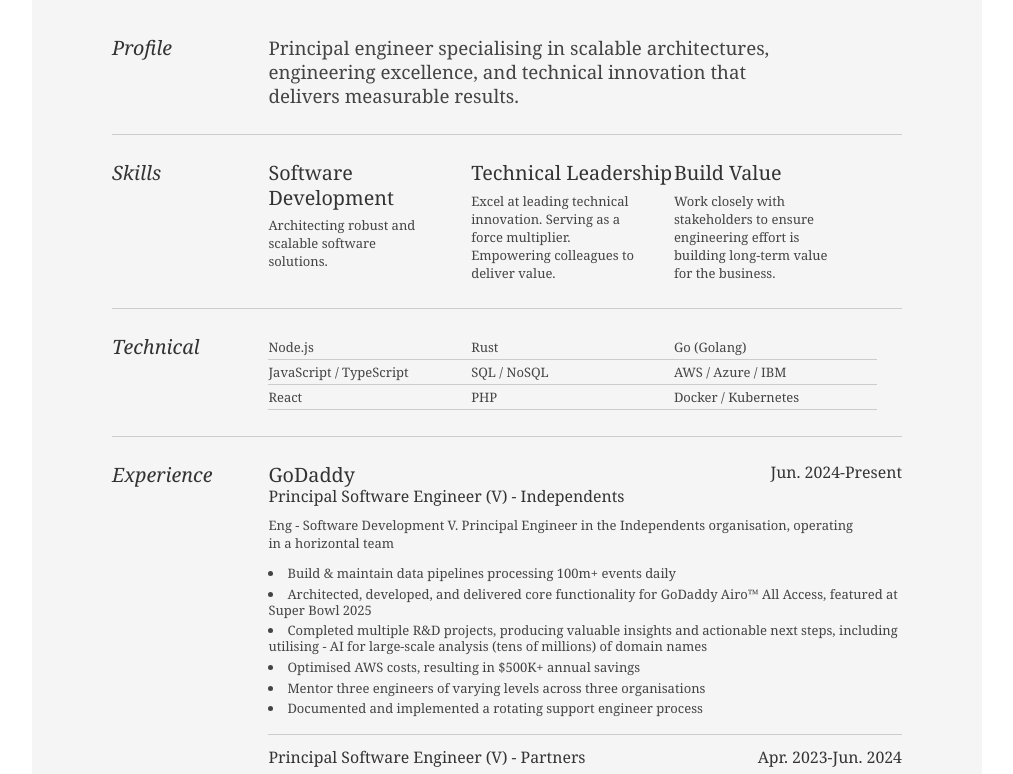
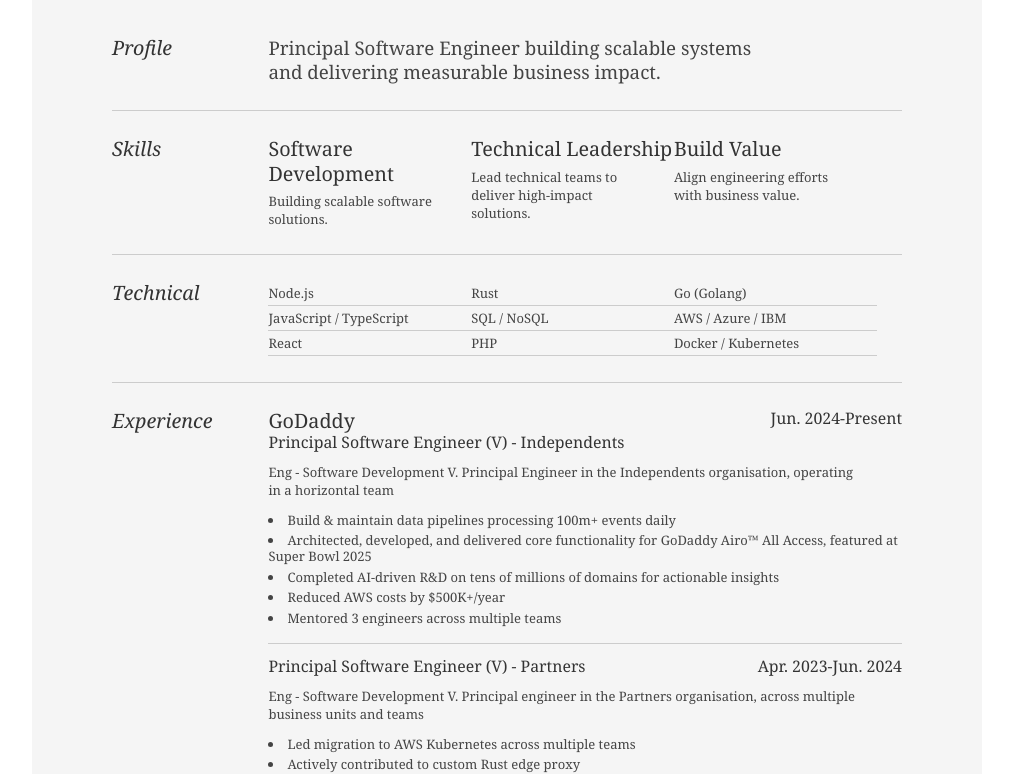
Before and after one commit to connorjburton/connorburton.com, a plain HTML site: page public/index.html in a window 1280 px wide. Shown: the part 177-951 px from the top of the page, without its empty margins (133-1146 px from the left). Drawn offline with Linux system fonts and the light colour scheme.

Commit message:
Update index.html

```diff
--- a/public/index.html
+++ b/public/index.html
@@ -42,7 +42,7 @@
 						</div>
 						<div class="yui-u">
 							<p class="enlarge">
-								Principal engineer specialising in scalable architectures, engineering excellence, and technical innovation that delivers measurable results.
+								Principal Software Engineer building scalable systems and delivering measurable business impact.
 							</p>
 						</div>
 					</div><!--// .yui-gf -->
@@ -55,17 +55,17 @@
 
 								<div class="talent">
 									<h2>Software <br /> Development</h2>
-									<p>Architecting robust and scalable software solutions.</p>
+									<p>Building scalable software solutions.</p>
 								</div>
 
 								<div class="talent">
 									<h2>Technical Leadership</h2>
-									<p>Excel at leading technical innovation. Serving as a force multiplier. Empowering colleagues to deliver value.</p>
+									<p>Lead technical teams to deliver high-impact solutions.</p>
 								</div>
 
 								<div class="talent">
 									<h2>Build Value</h2>
-									<p>Work closely with stakeholders to ensure engineering effort is building long-term value for the business.</p>
+									<p>Align engineering efforts with business value.</p>
 								</div>
 						</div>
 					</div><!--// .yui-gf -->
@@ -110,10 +110,9 @@
 								<ul>
 									<li>Build & maintain data pipelines processing 100m+ events daily</li>
 									<li>Architected, developed, and delivered core functionality for GoDaddy Airo™ All Access, featured at Super Bowl 2025</li>
-									<li>Completed multiple R&D projects, producing valuable insights and actionable next steps, including utilising - AI for large-scale analysis (tens of millions) of domain names</li>
-									<li>Optimised AWS costs, resulting in $500K+ annual savings</li>
-									<li>Mentor three engineers of varying levels across three organisations</li>
-									<li>Documented and implemented a rotating support engineer process</li>
+									<li>Completed AI-driven R&D on tens of millions of domains for actionable insights</li>
+									<li>Reduced AWS costs by $500K+/year</li>
+									<li>Mentored 3 engineers across multiple teams</li>
 								</ul>
 							</div>
 
@@ -122,7 +121,7 @@
 								<h4>Apr. 2023-Jun. 2024</h4>
 								<p>Eng - Software Development V. Principal engineer in the Partners organisation, across multiple business units and teams</p>
 								<ul>
-									<li>Architected, documented and orchestrated migration from on-premise to AWS Kubernetes across multiple teams</li>
+									<li>Led migration to AWS Kubernetes across multiple teams</li>
 									<li>Actively contributed to custom Rust edge proxy</li>
 									<li>Took ownership and improved monitoring, resiliency and performance of tier 0/1 applications</li>
 									<li>Implemented documentation framework to greatly improve consistency and readability</li>
@@ -164,7 +163,6 @@
 								<h2>Purpose Media</h2>
 								<h3>PHP Developer</h3>
 								<h4>Jan. 2015-Aug. 2017</h4>
-								<p>Local design agency</p>
 								<ul>
 									<li>WordPress, Laravel & Bespoke PHP Projects</li>
 									<li>Lead & mentored a team of ~6 developers</li>
@@ -187,9 +185,8 @@
 								<h2>Global Brands</h2>
 								<h3>Front End Developer</h3>
 								<h4>Apr. 2015-Jul. 2015</h4>
-								<p>Independent drinks company</p>
 								<ul>
-									<li>WordPress site development for brand sites</li>
+									<li>WordPress site development for drinks brands</li>
 								</ul>
 							</div>
 
@@ -197,7 +194,6 @@
 								<h2>SWD Digital</h2>
 								<h3>Web Developer</h3>
 								<h4>Mar. 2007-Apr. 2015</h4>
-								<p>Local design agency</p>
 								<ul>
 									<li>WordPress, Magento & bespoke PHP projects</li>
 								</ul>
```
